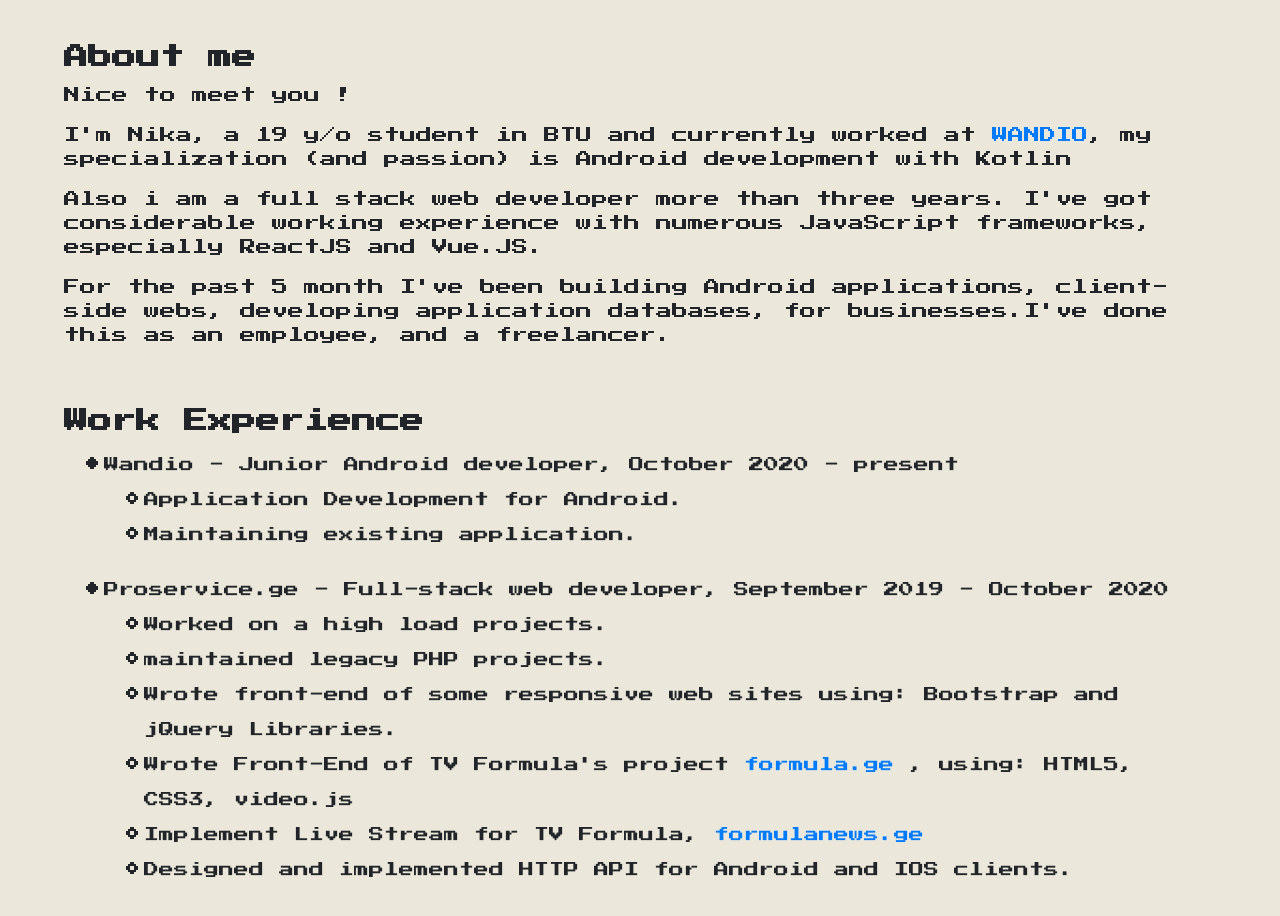
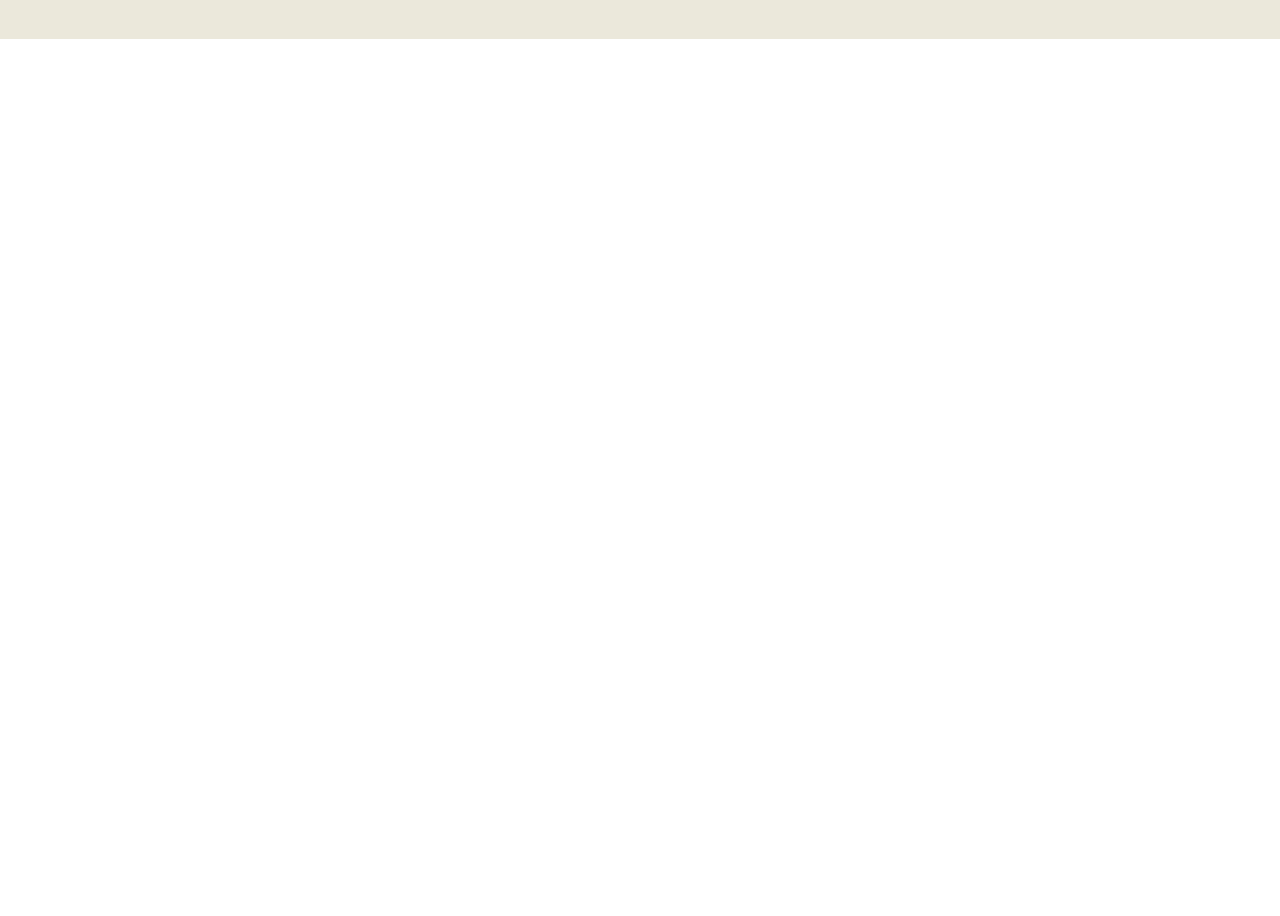
Before and after one commit to nmgalo/nmgalo.dev, a React (Create React App) app: page / in a window 1280 px wide. Shown: the part 760-1676 px from the top of the page. After the commit the page ends 800 px from the top, so only its background shows below. Built offline with nearby package versions, Linux system fonts and the light colour scheme.

Commit message:
Update App.js

```diff
--- a/src/App.js
+++ b/src/App.js
@@ -3,14 +3,6 @@ import "./App.css";
 import "nes.css/css/nes.min.css";
 
 export const App = () => {
-  const monthDiff = (startDate) => {
-    if (startDate > Date()) [startDate, Date] = [Date(), startDate];
-    let diffMonths = (new Date().getFullYear() - startDate.getFullYear()) * 12;
-    diffMonths -= startDate.getMonth();
-    diffMonths += new Date().getMonth();
-    return diffMonths;
-  };
-
   return (
     <div className="main">
       <header>
@@ -53,89 +45,9 @@ export const App = () => {
         <div className="clear"></div>
       </header>
       <main>
-        <h1>Hello, I am Nika</h1>
+        <h1>Hello, I'm Nika</h1>
         <p>Android developer</p>
       </main>
-      <section id="about-me">
-        <div className="container">
-          <h2>About me</h2>
-          <p>Nice to meet you !</p>
-          <p>
-            I'm Nika, a 19 y/o student in BTU and currently worked at&nbsp;
-            <a
-              href="https://wandio.com/"
-              target="_blank"
-              rel="noreferrer"
-              class="text-link"
-            >
-              WANDIO
-            </a>
-            , my specialization (and passion) is Android development with Kotlin
-          </p>
-          <p>
-            Also i am a full stack web developer more than three years. I've got
-            considerable working experience with numerous JavaScript frameworks,
-            especially ReactJS and Vue.JS.
-          </p>
-          <p>
-            For the past&nbsp;{monthDiff(new Date(1601294400000))} month I've
-            been building Android applications, client-side webs, developing
-            application databases, for businesses.I've done this as an employee,
-            and a freelancer.
-          </p>
-        </div>
-      </section>
-      <section id="portfolio">
-        <div className="container">
-          <h2>Work Experience</h2>
-
-          <ul className="nes-list is-disc">
-            <li>
-              Wandio - Junior Android developer, October 2020 - present
-              <ul className="nes-list is-circle">
-                <li>Application Development for Android.</li>
-                <li>Maintaining existing application.</li>
-              </ul>
-            </li>
-            <li>
-              Proservice.ge - Full-stack web developer, September 2019 -
-              October 2020
-              <ul className="nes-list is-circle">
-                <li>Worked on a high load projects.</li>
-                <li>maintained legacy PHP projects.</li>
-                <li>
-                  Wrote front-end of some responsive web sites using: Bootstrap
-                  and jQuery Libraries.
-                </li>
-                <li>
-                  Wrote Front-End of TV Formula's project{" "}
-                  <a
-                    href="https://formula.ge/"
-                    target="_blank"
-                    rel="noopener noreferrer"
-                  >
-                    formula.ge
-                  </a>{" "}
-                  , using: HTML5, CSS3, video.js
-                </li>
-                <li>
-                  Implement Live Stream for TV Formula,{" "}
-                  <a
-                    href="https://formulanews.ge/"
-                    target="_blank"
-                    rel="noopener noreferrer"
-                  >
-                    formulanews.ge
-                  </a>
-                </li>
-                <li>
-                  Designed and implemented HTTP API for Android and IOS clients.
-                </li>
-              </ul>
-            </li>
-          </ul>
-        </div>
-      </section>
     </div>
   );
 };
```
